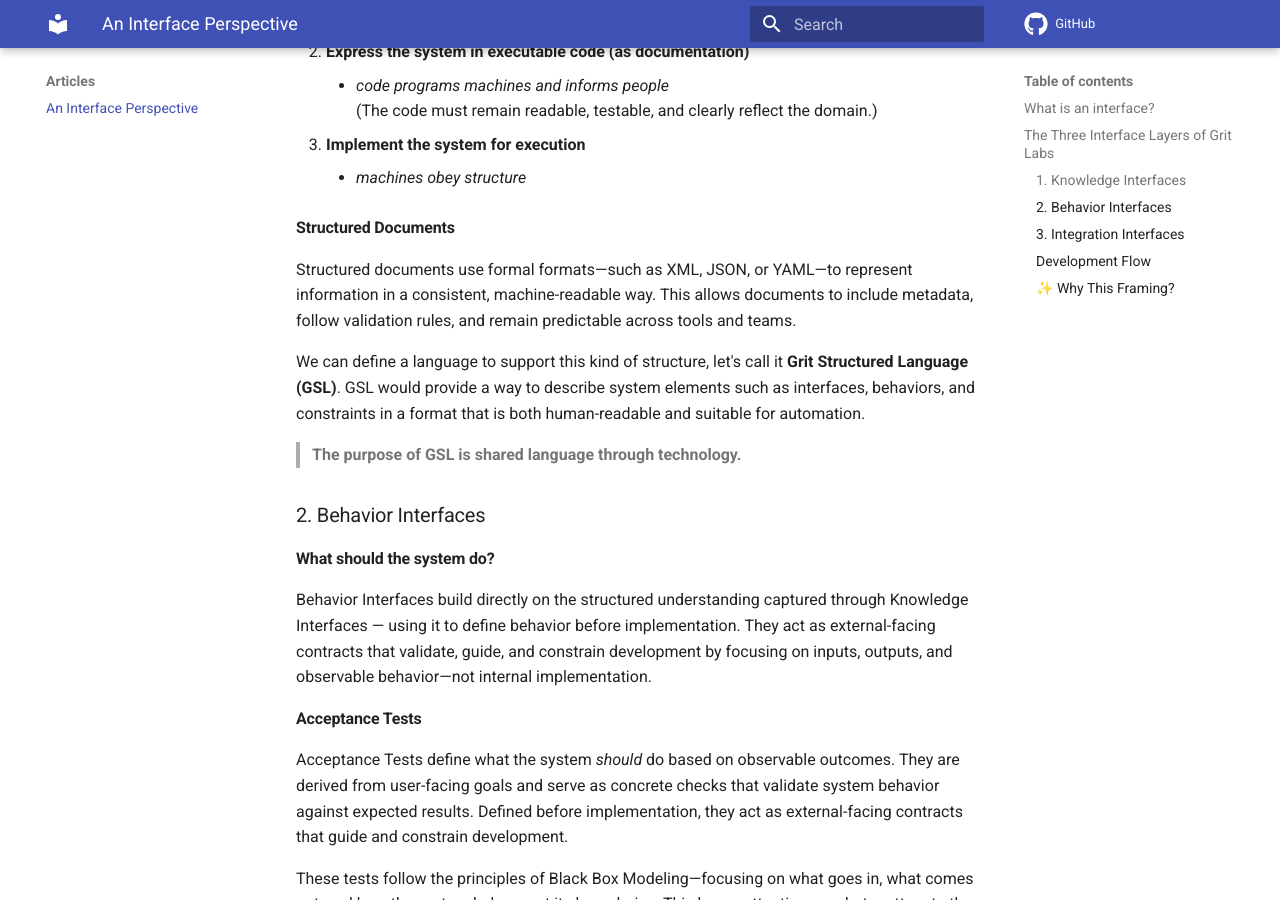
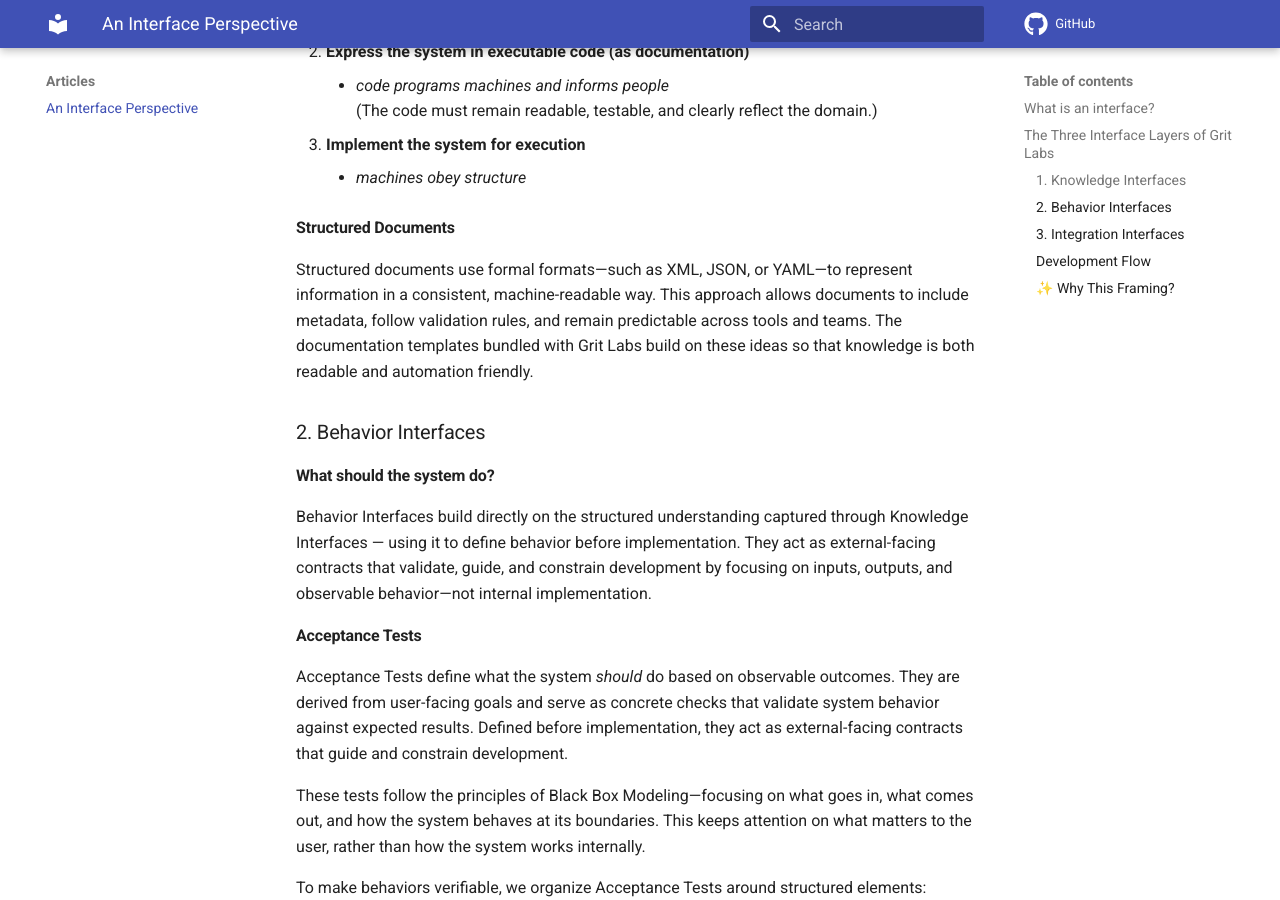
Before and after one commit to gritlabs1/gritlabs, an MkDocs documentation site: the page built from docs/pages/articles/interface-perspective.md, in a window 1280 px wide and 900 px high, scrolled down 2623 px. Built offline with MkDocs 1.6.1 and Material for MkDocs 9.7.7, drawn with Linux system fonts in a browser that asks for light colours; comment, search, counter and statistics services are not loaded; some of the changed text lies outside the part shown.

Commit message:
Applying previous commit.

```diff
--- a/docs/pages/articles/interface-perspective.md
+++ b/docs/pages/articles/interface-perspective.md
@@ -116,11 +116,7 @@ In place of ad hoc documentation habits, Knowledge Interfaces provide a durable
 #### Structured Documents
 
 
-Structured documents use formal formats—such as XML, JSON, or YAML—to represent information in a consistent, machine-readable way. This allows documents to include metadata, follow validation rules, and remain predictable across tools and teams.
-
-We can define a language to support this kind of structure, let's call it **Grit Structured Language (GSL)**. GSL would provide a way to describe system elements such as interfaces, behaviors, and constraints in a format that is both human-readable and suitable for automation.
-
-> **The purpose of GSL is shared language through technology.**
+Structured documents use formal formats—such as XML, JSON, or YAML—to represent information in a consistent, machine-readable way. This approach allows documents to include metadata, follow validation rules, and remain predictable across tools and teams. The documentation templates bundled with Grit Labs build on these ideas so that knowledge is both readable and automation friendly.
 
 
 
@@ -311,7 +307,7 @@ By using this Release Cycle, small teams can ship with confidence, learn through
 
 1. **Define the System through Documents** — Use structured documents to capture shared understanding before code exists
    → *documents program people*
-   (**DocDD + GSL**, operating at the **Knowledge Interface** layer)
+   (**DocDD + standardized templates**, operating at the **Knowledge Interface** layer)
 
 2. **Capture Expected Behavior** —Specify expected behavior through stories, criteria, and black-box scenarios
    → *interfaces define contracts*
@@ -336,7 +332,7 @@ By using this Release Cycle, small teams can ship with confidence, learn through
 
 * **Grouped by concern:** Developers, product leads, and designers can all participate based on the layer they're in—behavior, knowledge, or integration.
 
-* **Reduces overlap:** By placing DocDD and GSL under "Knowledge Interfaces," it’s clearer that one is philosophy (DocDD) and one is implementation (Structured Docs).
+* **Reduces overlap:** By separating DocDD philosophy from implementation details in the templates, everyone knows where to look for guidance and where to record decisions.
 
 * **Clarifies flow:** It now maps cleanly to how a real team moves from idea to delivery.
 
```
